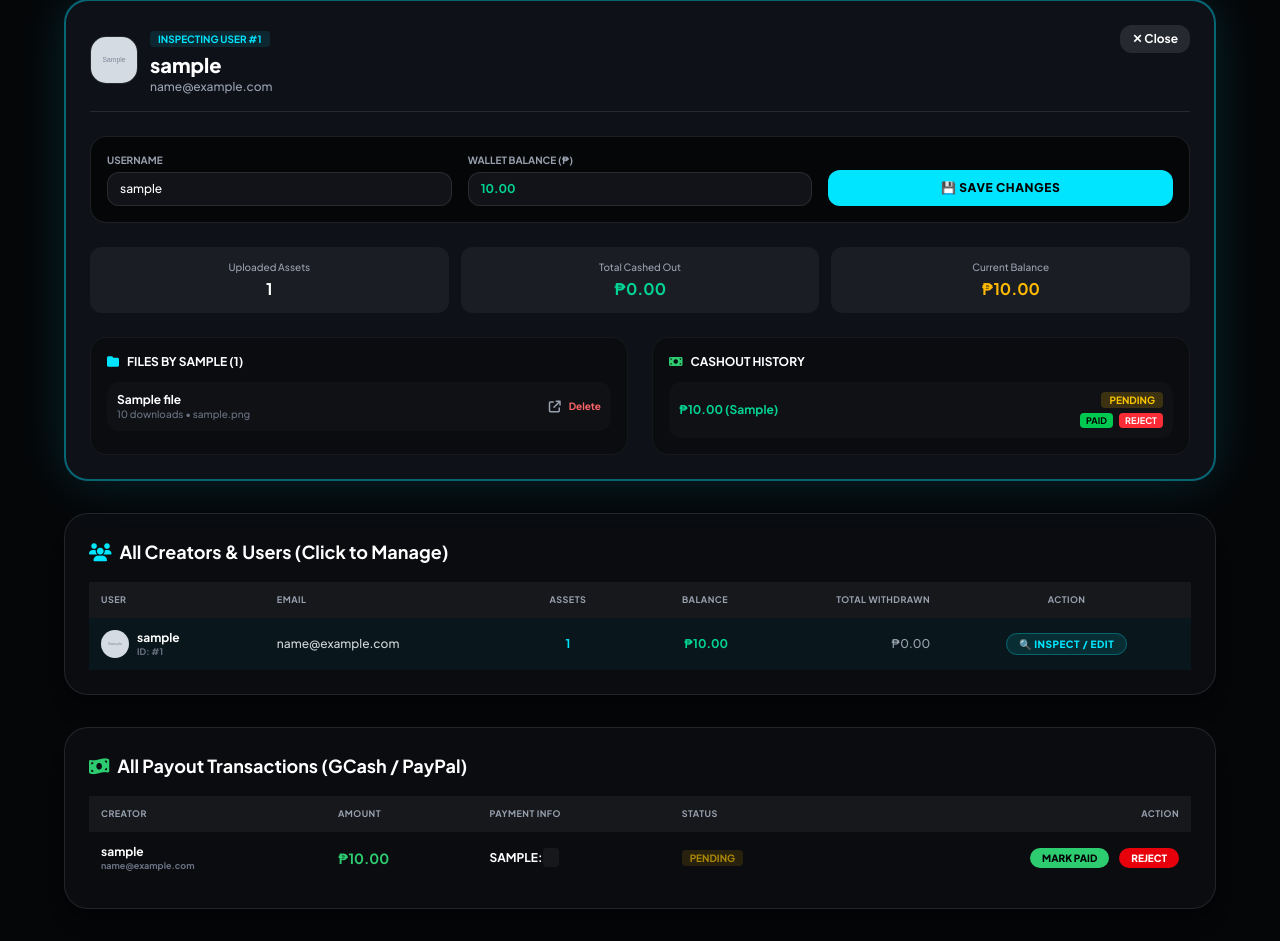
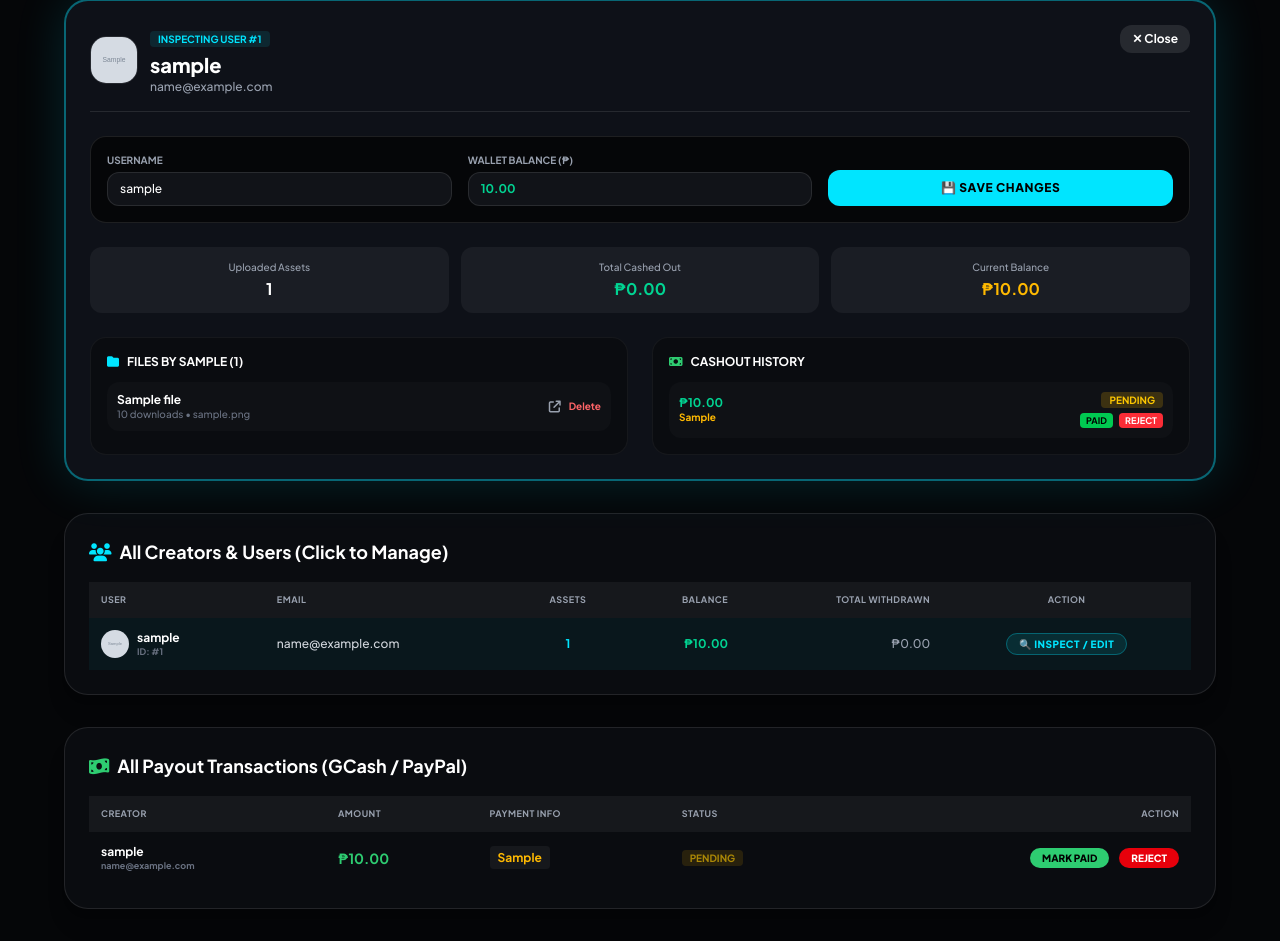
Before and after one commit to pinomaxtv/pinomaxDrop, a PHP site: page /admin.php?view_user=1 in a window 1280 px wide. Shown: the part 321-1262 px from the top of the page. Run offline with PHP 8.4, Linux system fonts and the light colour scheme; the visitor is signed in with stand-in values (Sample User, id 1); tables that the repository leaves empty hold one stand-in row (values such as "Sample post"); grey boxes marked "Sample" are stand-in pictures; data that the repository does not hold is empty.

Commit message:
Add files via upload

```diff
--- a/admin.php
+++ b/admin.php
@@ -254,8 +254,8 @@ if (isset($_GET['view_user'])) {
                         <?php if (count($view_cashouts) > 0): foreach($view_cashouts as $vc): ?>
                         <div class="flex justify-between items-center bg-white/[0.02] p-2.5 rounded-xl text-xs">
                             <div>
-                                <div class="font-bold text-emerald-400 font-mono">₱<?= number_format($vc['amount'], 2) ?> (<?= esc($vc['method']) ?>)</div>
-                                <div class="text-[10px] text-gray-500 font-mono"><?= esc($vc['account_details']) ?></div>
+                                <div class="font-bold text-emerald-400 font-mono">₱<?= number_format($vc['amount'], 2) ?></div>
+<div class="text-[10px] text-amber-400 font-mono font-bold"><?= esc($vc['method']) ?></div>
                             </div>
                             <div class="text-right">
                                 <span class="text-[10px] font-bold uppercase px-2 py-0.5 rounded <?= $vc['status'] === 'approved' ? 'bg-green-500/20 text-green-400' : ($vc['status'] === 'rejected' ? 'bg-red-500/20 text-red-400' : 'bg-yellow-500/20 text-yellow-400') ?>">
@@ -346,8 +346,7 @@ if (isset($_GET['view_user'])) {
                             </td>
                             <td class="p-3 font-mono font-bold text-[#2ecc71] text-sm">₱<?= number_format($c['amount'], 2) ?></td>
                             <td class="p-3 text-gray-300 font-mono">
-                                <span class="font-bold text-white uppercase"><?= esc($c['method']) ?>:</span>
-                                <span class="bg-white/5 px-2 py-0.5 rounded text-amber-400"><?= esc($c['account_details']) ?></span>
+                                <span class="bg-white/5 px-2 py-1 rounded text-amber-400 font-mono font-bold"><?= esc($c['method']) ?></span>
                             </td>
                             <td class="p-3">
                                 <span class="px-2 py-0.5 rounded text-[10px] font-bold uppercase <?= $c['status'] === 'approved' ? 'bg-green-500/20 text-green-400' : ($c['status'] === 'rejected' ? 'bg-red-500/20 text-red-400' : 'bg-yellow-500/20 text-yellow-400 animate-pulse') ?>">
```
Also changed, not shown: dashboard.php (+7 -11 lines).
